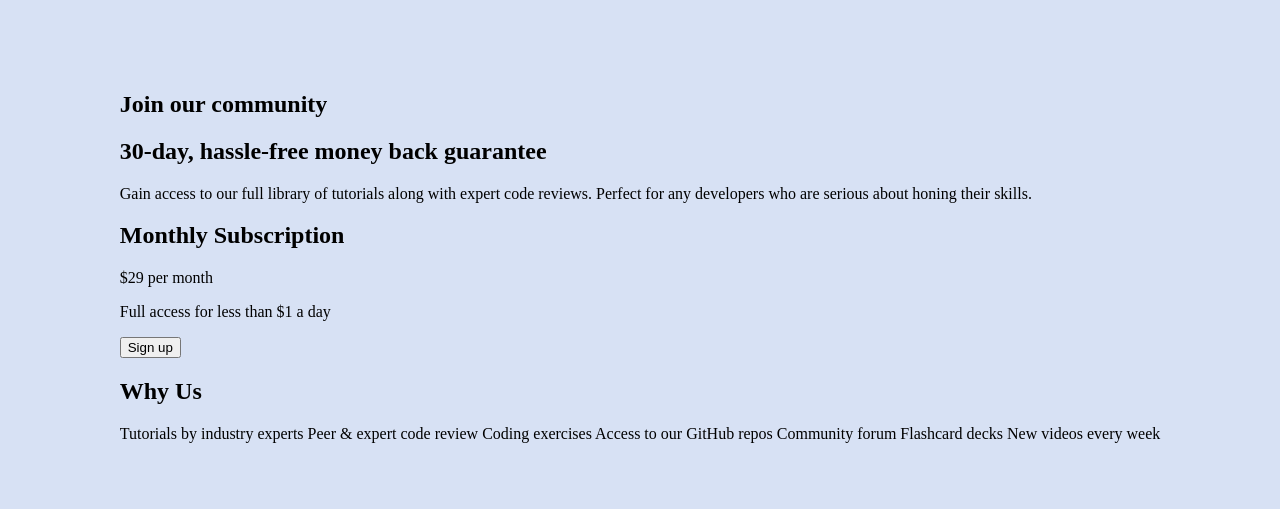
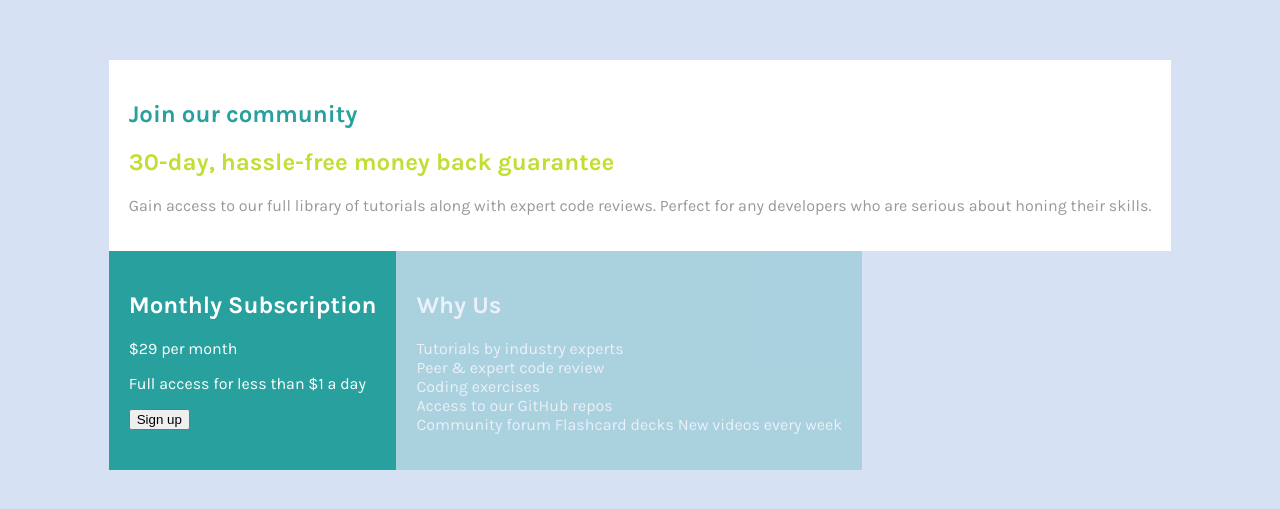
Before and after one commit to RalphMaica/single-price-grid-component-master, a plain HTML site: page index.html in a window 1280 px wide. Shown: the part 143-652 px from the top of the page. Drawn offline with Linux system fonts and the light colour scheme.

Commit message:
continuando con los estilos

```diff
--- a/css/style.css
+++ b/css/style.css
@@ -6,13 +6,17 @@
 }
 :root{
   --clr-bg-body: hsl(220, 55%, 90%);
+  --crl-bg-bgsubscribe: hsl(179, 61%, 39%);
+  --crl-bg-bgwhyus:hsl(var(--crl-bgsubscribe-hsl-100), 0.5);
   --clr-bg-white:hsl(0, 0%, 100%);
-  --clr-text-gray: hsl(204, 43%, 93%);
-  --clr-primary-hsl-500:71, 73%, 54%;
+  --clr-text-gray: hsl(204, 5%, 60%);
+  --clr-primary-500: hsl(71, 73%, 54%);
   --fw-regular:400;
   --fw-bold:700;
-  --ff-base:font-family: 'Karla', sans-serif;
+  --ff-base:'Karla', sans-serif;
   --fs-body:16px;
+  --crl-bgsubscribe-hsl-100:179, 61%, 39%;
+  --crl-text-hsl-100:0 , 0%, 100%;
 }
 
 body{
@@ -21,4 +25,36 @@ body{
     display: grid;
     min-height: 100dvh;
     place-content: center;
+    font-family: var(--ff-base);
 }
+main{
+  margin: 20px;
+}
+
+.heading{
+  background-color: var(--clr-bg-white);
+  padding: 20px;
+  color: var(--clr-text-gray);
+}
+h1{
+  color: var(--crl-bg-bgsubscribe);
+}
+.heading h2{
+  color: var(--clr-primary-500);
+}
+.container-content{
+  display: flex;
+  text-align: start;
+  flex-wrap: wrap;
+}
+.subscribe{
+  color: var(--clr-bg-white);
+  padding: 20px;
+  background-color:var(--crl-bg-bgsubscribe);
+}
+.why-us{
+  color: var(--clr-bg-white);
+  opacity: 0.5;
+  padding: 20px;
+  background-color:var(--crl-bg-bgwhyus);
+}
--- a/index.html
+++ b/index.html
@@ -17,7 +17,7 @@
 
 <body>
   <main>
-    <section class="invitation">
+    <section class="heading">
       <h1>Join our community</h1>
 
 
@@ -26,7 +26,8 @@
       <p>Gain access to our full library of tutorials along with expert code reviews.
         Perfect for any developers who are serious about honing their skills.</p>
     </section>
-    <section class="subscribe"></section>
+    <section class="container-content">
+    <article class="subscribe">
     <h2>Monthly Subscription</h2>
 
     <p><span>&dollar;29</span> per month</p>
@@ -34,20 +35,21 @@
     <p>Full access for less than &dollar;1 a day</p>
 
     <input class="button" type="submit" value="Sign up">
-    </section>
+    </article>
 
-    <section class="why-us">
+    <article class="why-us">
       <h2>Why Us</h2>
 
-      <p>Tutorials by industry experts
-        Peer &amp; expert code review
-        Coding exercises
-        Access to our GitHub repos
+      <p>Tutorials by industry experts <br>
+        Peer &amp; expert code review <br>
+        Coding exercises<br>
+        Access to our GitHub repos<br>
         Community forum
         Flashcard decks
         New videos every week
       </p>
-    </section>
+    </article>
+  </section>
   </main>
 </body>
 
```
Also changed, not shown: screenshot.jpg (added).
